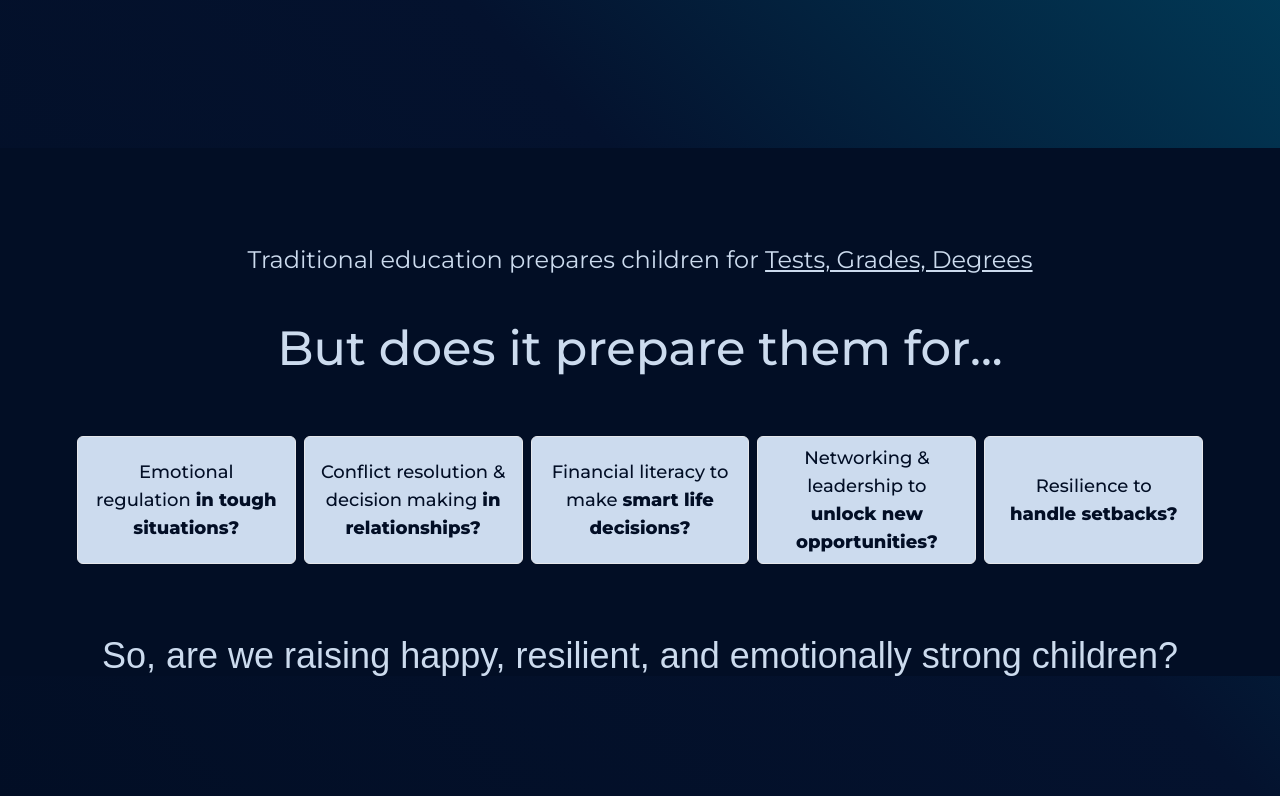
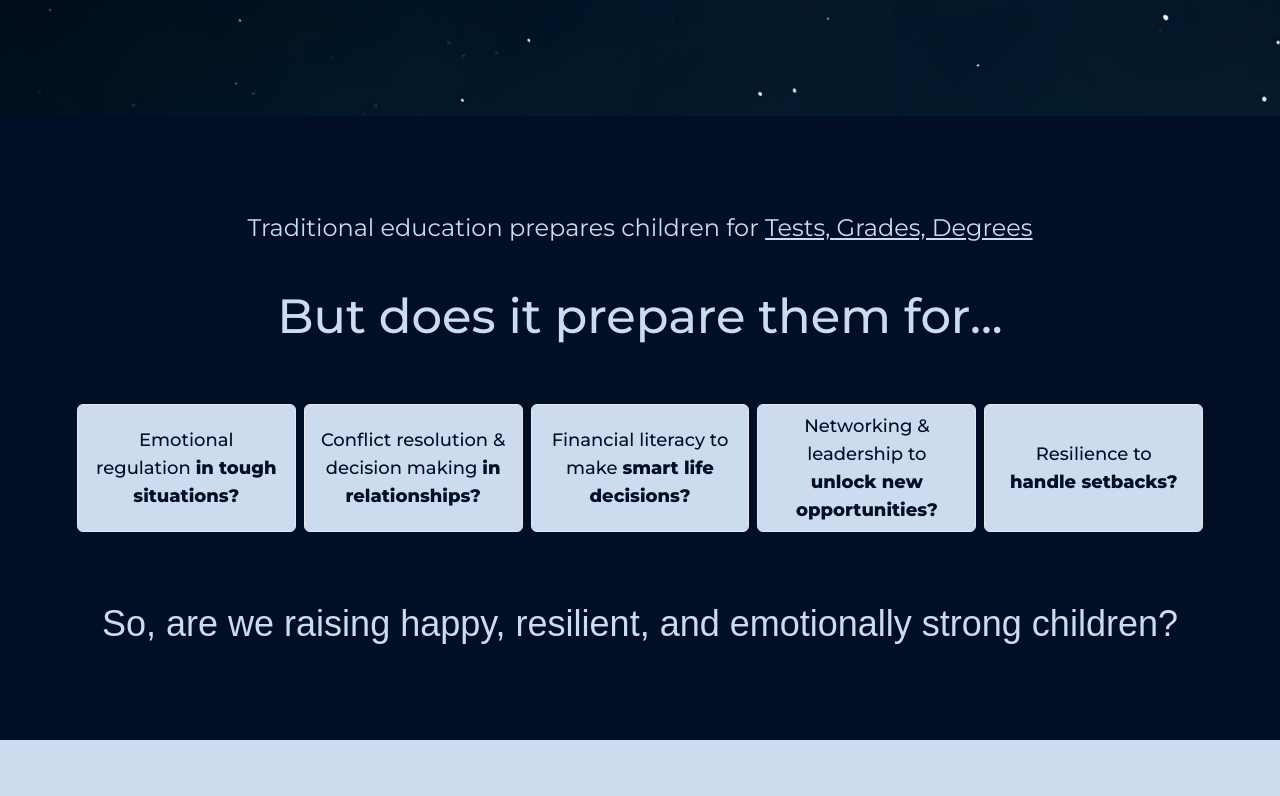
Before and after one commit to ultimate-org/ultimate-bond-web, a Next.js app: page / in a window 1280 px wide. Shown: the part 464-1260 px from the top of the page. Built offline with nearby package versions, Linux system fonts and the light colour scheme; a web font is replaced by a local one.

Commit message:
ui enhancements and bug fixes

```diff
--- a/src/app/blogs/api/route.ts
+++ b/src/app/blogs/api/route.ts
@@ -7,7 +7,6 @@ export async function GET() {
             throw new Error('Failed to fetch blogs');
         }
         const blogsData = await blogsResponse.json();
-
         return NextResponse.json({
             blogsData: blogsData.data,
         });
--- a/src/app/blogs/page.tsx
+++ b/src/app/blogs/page.tsx
@@ -25,12 +25,11 @@ function Blogs() {
         const data = await response.json();
 
       if (data.blogsData) {
-          console.log("BLOG DATA", data.blogsData);
         const blogArr: blog[] = data.blogsData.map((blog: any) => ({ carousel_content_id: blog?.carousel_content_id, carousel_type_id: blog?.carousel_type_id, file_path: blog?.file_path, click_url: blog?.click_url }));
       setBlogs(blogArr);}
 
-    } catch (err) {
-        console.error('Error while getting workshops', err);
+    } catch (err:any) {
+        console.error('Error while getting workshops', err.response);
         toast({
             description: "Something went wrong.",
             variant: "destructive",
@@ -39,7 +38,6 @@ function Blogs() {
 };
 
   useEffect(() => {
-  console.log("USE EFFECT CALLED");
     getBlogs();
 // eslint-disable-next-line react-hooks/exhaustive-deps
 }, []);
--- a/src/app/page.tsx
+++ b/src/app/page.tsx
@@ -6,7 +6,7 @@ function Landing() {
     <Main></Main>
     <Statistics></Statistics>
     <UnderLyingCauses></UnderLyingCauses>
-    <ConeOfLearning></ConeOfLearning>
+    {/* <ConeOfLearning></ConeOfLearning> */}
     <UltimateFrameWork></UltimateFrameWork>
     <LifeChanging></LifeChanging>
     <UltimateSample></UltimateSample>
--- a/src/components/main/Main.jsx
+++ b/src/components/main/Main.jsx
@@ -24,9 +24,10 @@ function Main() {
     { normal: "Resilience to", bold: "handle setbacks?" }
 ];
   return (
-    <div className='justify-center items-center'>
-          <div className='pt-[8rem] pb-[7rem] bg-gradient-to-tr from-[#020e25] via-[#04122e] to-[#004E6B]'>
-        <div className=' pt-[7rem] pb-[10rem] relative'>
+    <div className='justify-center items-center bg-[url(/images/landing-image.png)] bg-bottom bg-cover bg-no-repeat'>
+          <div className='pt-[8rem]  '>
+        {/* <div className='pt-[8rem] pb-[7rem] '> */}
+        <div className=' pt-[7rem] pb-[10rem] relative  '>
         <h1 className={`text-center text-8xl ${philosopher.className} ${styles.title}`}>The Future Starts Now!</h1>
           <div className='flex flex-row mt-8 w-[90%] mx-auto'>
           <div className='relative mx-auto'>
@@ -36,7 +37,7 @@ function Main() {
             </div>
             </div>
         </div>
-          <div className='justify-center my-8 bg-[#020e25] pt-[6rem]'>
+          <div className='justify-center bg-[#020e25] py-[6rem]'>
               <div>
             <p className={`text-center text-2xl text-white ${montserratRegular.className} ${styles.mainTextColor}`}>Traditional education prepares children for <span className={`underline underline-offset-2 ${styles.mainTextColor}`}>Tests, Grades, Degrees</span></p>
             <p className={`text-center mt-[3rem] text-5xl text-white  ${montserratBold.className} ${styles.mainTextColor}`}>But does it prepare them for...</p>
```
Also changed, not shown: src/components/whyUltimateSection/WhyUltimateSection.tsx (+3 -3 lines), public/images/howwearedifferent/web.png, public/images/landing-image.png (added).
